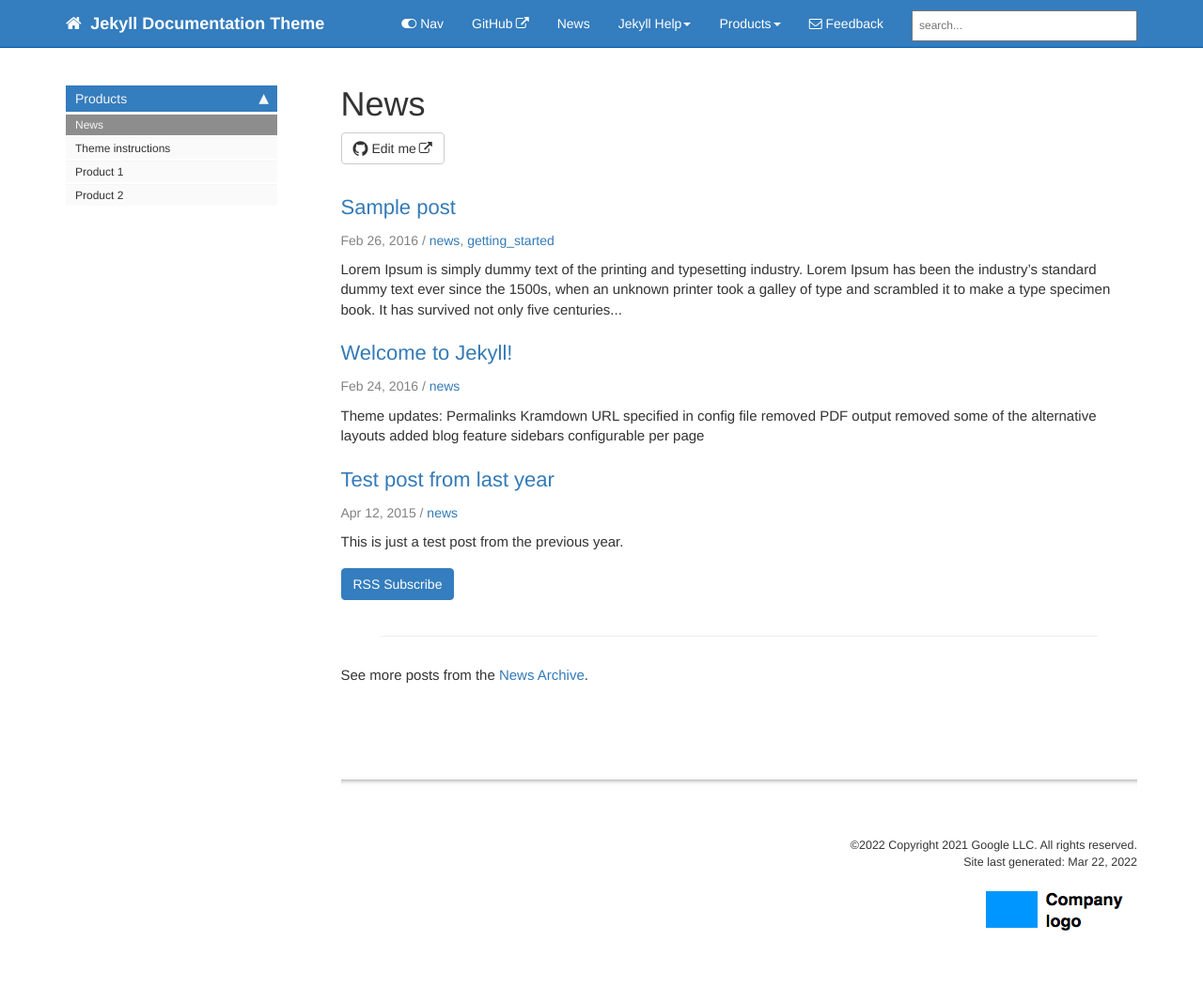
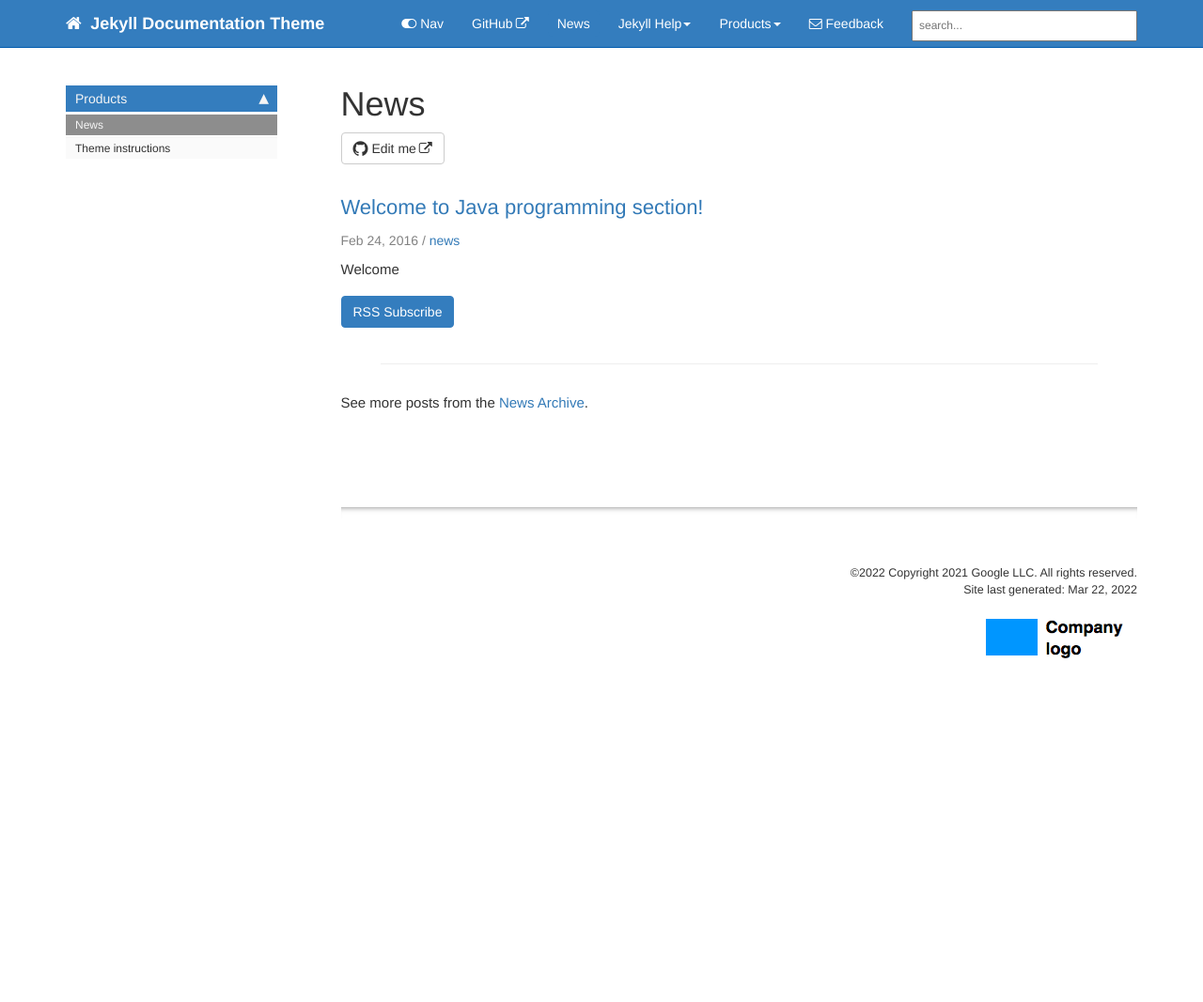
Before and after one commit to rambethina/java, a Jekyll site: the page built from pages/news/news.html, in a window 1280 px wide. Shown: the whole page at 94% size. Built offline with Jekyll 4.4.1, drawn with Linux system fonts in a browser that asks for light colours; comment, search, counter and statistics services are not loaded; after the commit the page ends 900 px from its top, so only the background shows below that.

Commit message:
New post

```diff
--- a/_data/sidebars/home_sidebar.yml
+++ b/_data/sidebars/home_sidebar.yml
@@ -14,11 +14,5 @@ entries:
     - title: Theme instructions
       url: /mydoc_introduction.html
       output: web
-    - title: Product 1
-      url: /p1_landing_page.html
-      output: web
-    - title: Product 2
-      url: /p2_landing_page.html
-      output: web
 
 # Copyright 2021 Google LLC
--- a/_posts/2015-04-12-test-post-last-year.md
+++ /dev/null
@@ -1,10 +0,0 @@
----
-title:  "Test post from last year"
-categories: jekyll update
-permalink: test-post-from-last-year.html
-tags: [news]
----
-
-This is just a test post from the previous year.
-
-{% include links.html %}
--- a/_posts/2016-02-24-first-post.md
+++ b/_posts/2016-02-24-first-post.md
@@ -1,19 +1,8 @@
 ---
-title:  "Welcome to Jekyll!"
+title:  "Welcome to Java programming section!"
 categories: jekyll update
 permalink: myupdate.html
 tags: [news]
 ---
 
-
-Theme updates:
-
-- Permalinks
-- Kramdown
-- URL specified in config file
-- removed PDF output
-- removed some of the alternative layouts
-- added blog feature
-- sidebars configurable per page
-
-{% include links.html %}
+Welcome
--- a/_posts/2016-02-26-sample-post-jekyll.md
+++ /dev/null
@@ -1,17 +0,0 @@
----
-title:  "Sample post"
-published: true
-permalink: samplepost.html
-summary: "This is some summary frontmatter for my sample post."
-tags: [news, getting_started]
----
-
-Lorem Ipsum is simply dummy text of the printing and typesetting industry. Lorem Ipsum has been the industry's standard dummy text ever since the 1500s, when an unknown printer took a galley of type and scrambled it to make a type specimen book. It has survived not only five centuries
-
-## Heading
-
-but also the leap into electronic typesetting, remaining essentially unchanged. It was popularised in the 1960s with the release of Letraset sheets containing Lorem Ipsum passages, and more recently with desktop publishing software like Aldus PageMaker including versions of Lorem Ipsum.
-
-Lorem Ipsum is simply dummy text of the printing and typesetting industry. Lorem Ipsum has been the industry's standard dummy text ever since the 1500s, when an unknown printer took a galley of type and scrambled it to make a type specimen book. It has survived not only five centuries
-
-{% include links.html %}
```
